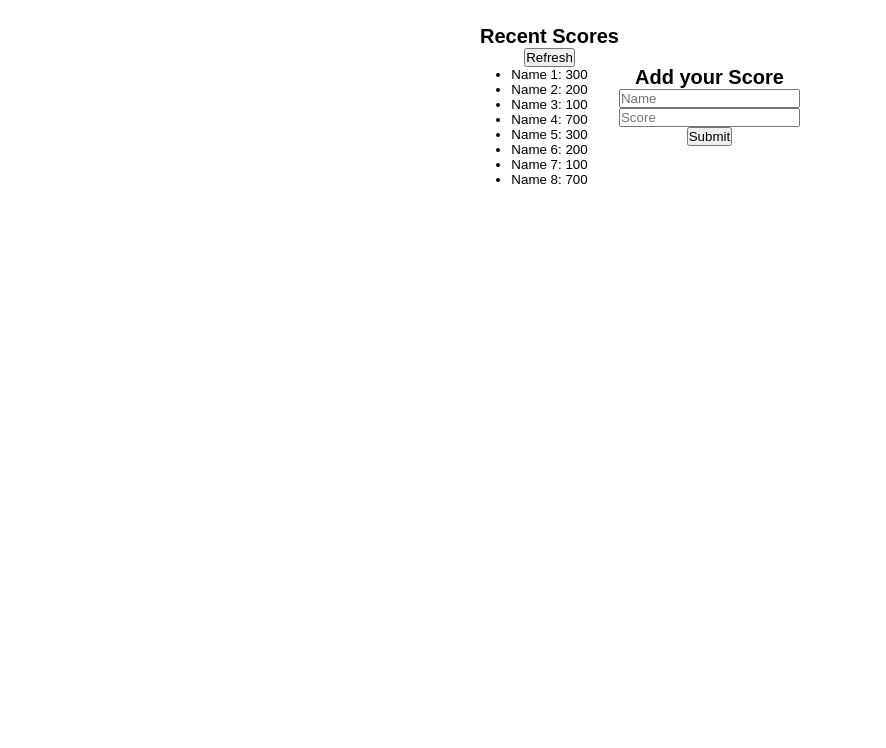
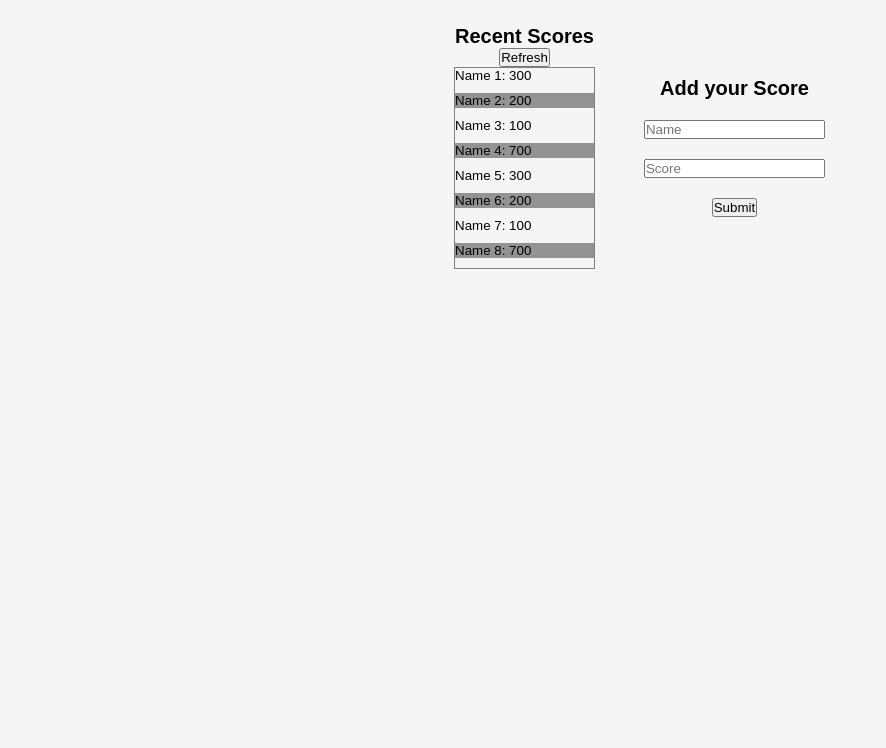
Before and after one commit to cancelei/Leaderboard, a website built with webpack: page src/index.html in a window 1280 px wide. Shown: the part 52-800 px from the top of the page, without its empty margins (0-886 px from the left). Built offline with nearby package versions, Linux system fonts and the light colour scheme.

Commit message:
Update Css Styling.

```diff
--- a/src/style.css
+++ b/src/style.css
@@ -2,6 +2,12 @@
   padding: 0;
   margin: 0;
   font-family: sans-serif;
+}
+
+body {
+  background-color: #f5f5f5;
+  width: 420px;
+  margin: 0 auto;
 }
 
 .recentscoresandinputparent {
@@ -10,6 +16,7 @@
   align-items: center;
   justify-content: center;
   margin-top: 20px;
+  gap: 50px
 }
 
 .recentscoresparent {
@@ -26,4 +33,19 @@
   align-items: center;
   justify-content: center;
   margin-top: 20px;
+  gap: 20px;
 }
+
+ul > li {
+  list-style-type: none;
+  margin-bottom: 10px;
+}
+
+ul > li:nth-child(even) {
+  background-color: rgb(147, 147, 147);
+}
+
+ul {
+  border: 1px solid grey;
+  width: 100%;
+}
--- a/webpack.config.js
+++ b/webpack.config.js
@@ -2,6 +2,7 @@ const path = require('path');
 const HtmlWebpackPlugin = require('html-webpack-plugin');
 
 module.exports = {
+  mode: 'development',
   entry: './src/index.js',
   devServer: {
     static: './dist',
```
Also changed, not shown: dist/index.html, dist/main.js, dist/main.js.LICENSE.txt (deleted).
